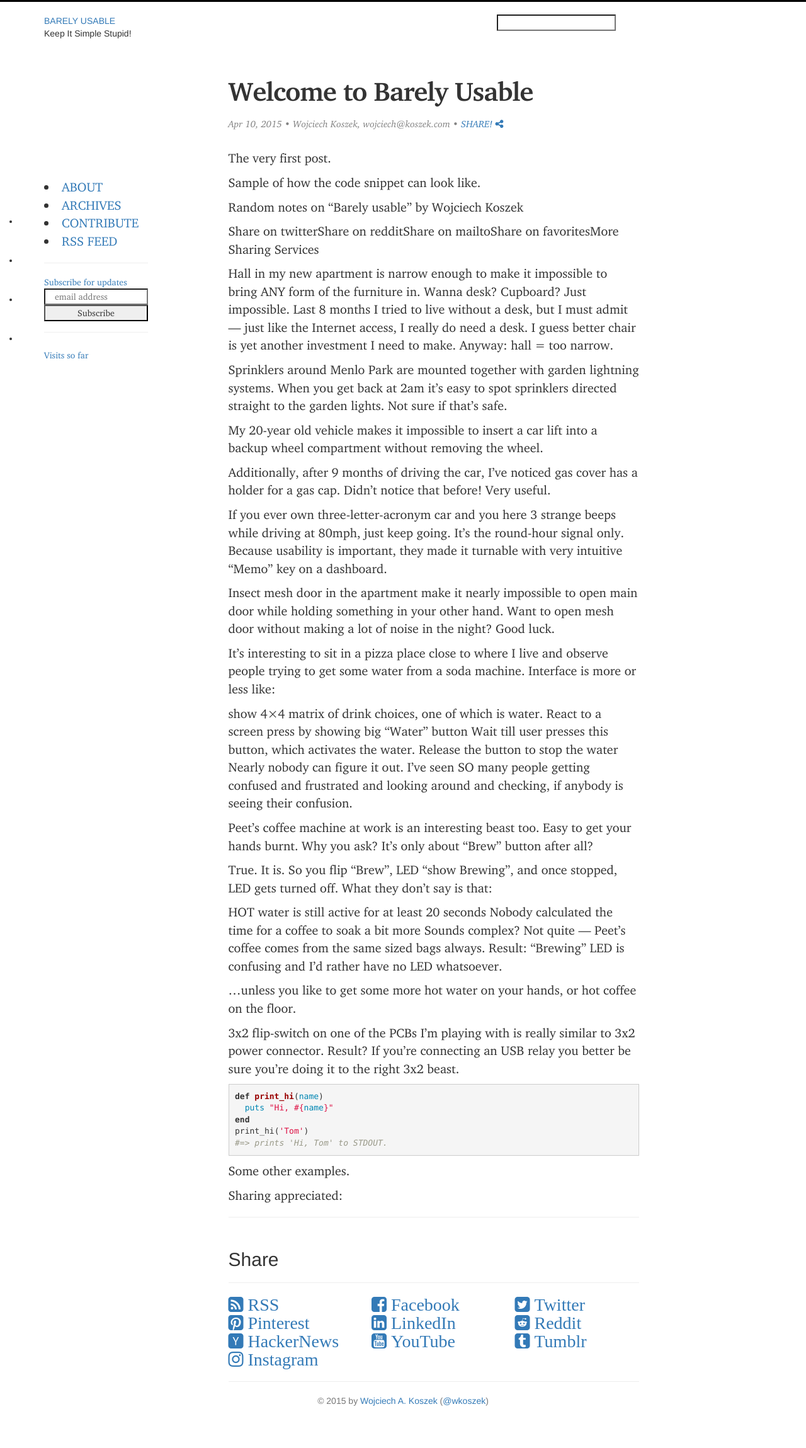
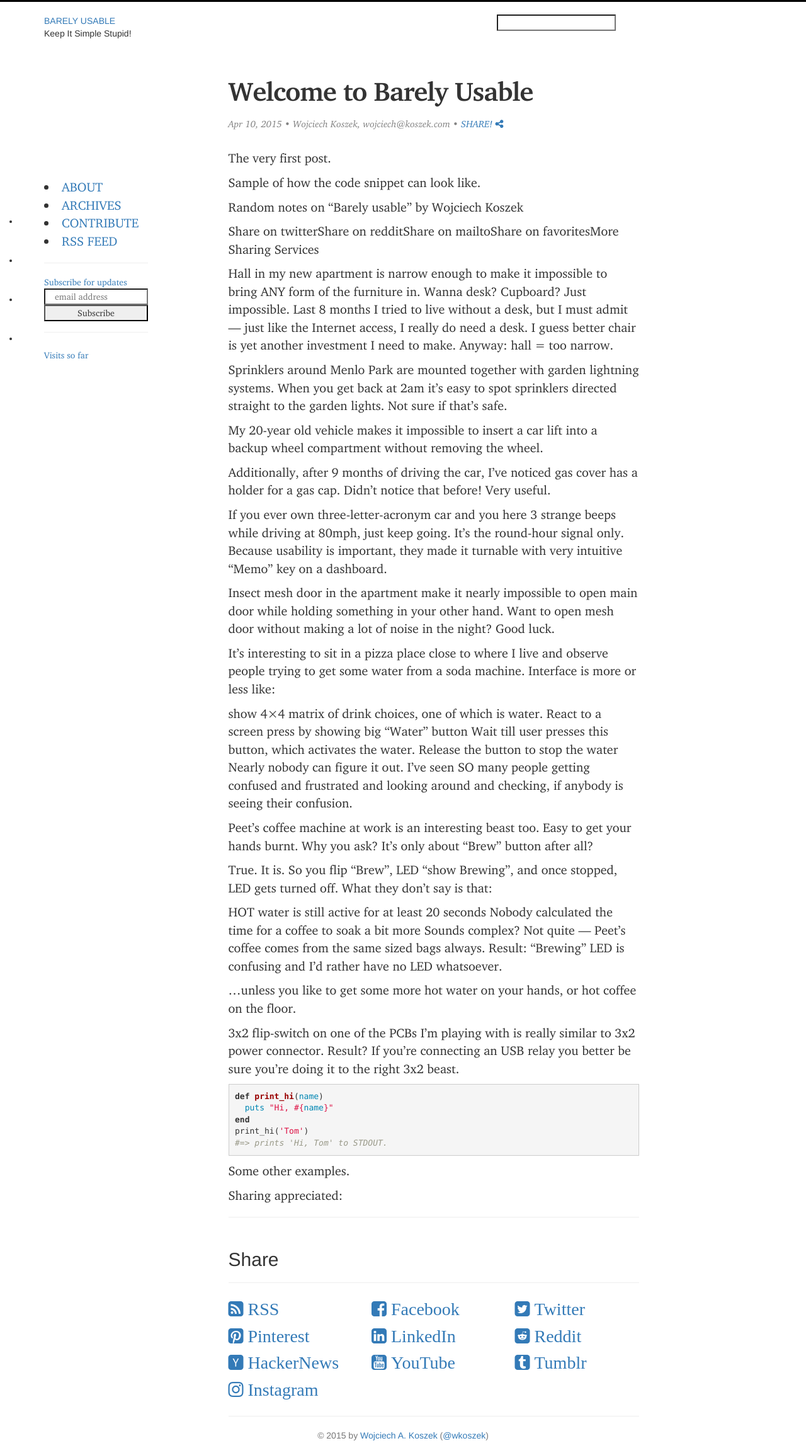
Before and after one commit to wkoszek/barelyusable, a Jekyll site: the page built from _posts/2015-04-10-foreword.md, in a window 1280 px wide. Shown: the whole page at 63% size. Built offline with Jekyll 4.4.1, drawn with Linux system fonts in a browser that asks for light colours; nearby versions of some CDN libraries; comment, search, counter and statistics services are not loaded; before the commit the page ends 2244 px from its top, so only the background shows below that.

Commit message:
Add some more spacing to social icons.

```diff
--- a/_includes/social.html
+++ b/_includes/social.html
@@ -1,51 +1,51 @@
 <div class="row">
-	<div class="col-lg-4">
+	<div class="social col-lg-4">
 		<a href="{{ "/feed.xml" | prepend: site.baseurl }}">
 			<i class="fa fa-rss-square fa-2x">&nbsp;RSS</i>
 		</a>
 	</div>
 
-	<div class="col-lg-4">
+	<div class="social col-lg-4">
 		<a href="https://www.facebook.com/barelyusable">
 			<i class="fa fa-facebook-square fa-2x">&nbsp;Facebook</i>
 		</a>
 	</div>
-	<div class="col-lg-4">
+	<div class="social col-lg-4">
 		<a href="https://twitter.com/barelyusable">
 			<i class="fa fa-twitter-square fa-2x">&nbsp;Twitter</i>
 		</a>
 	</div>
-	<div class="col-lg-4">
+	<div class="social col-lg-4">
 		<a href="https://www.pinterest.com/barelyusable/">
 			<i class="fa fa-pinterest-square fa-2x">&nbsp;Pinterest</i>
 		</a>
 	</div>
-	<div class="col-lg-4">
+	<div class="social col-lg-4">
 		<a href="https://www.linkedin.com/company/barelyusable">
 			<i class="fa fa-linkedin-square fa-2x">&nbsp;LinkedIn</i>
 		</a>
 	</div>
-	<div class="col-lg-4">
+	<div class="social col-lg-4">
 		<a href="https://www.reddit.com/user/barelyusable/">
 			<i class="fa fa-reddit-square fa-2x">&nbsp;Reddit</i>
 		</a>
 	</div>
-	<div class="col-lg-4">
+	<div class="social col-lg-4">
 		<a href="https://news.ycombinator.com/user?id=barelyusable">
 			<i class="fa fa-hacker-news fa-2x">&nbsp;HackerNews</i>
 		</a>
 	</div>
-	<div class="col-lg-4">
+	<div class="social col-lg-4">
 		<a href="https://www.youtube.com/channel/UCH28zvX3YgI2ZvAO9zjdRpg">
 			<i class="fa fa-youtube-square fa-2x">&nbsp;YouTube</i>
 		</a>
 	</div>
-	<div class="col-lg-4">
+	<div class="social col-lg-4">
 		<a href="http://tumblr.barelyusable.com/">
 			<i class="fa fa-tumblr-square fa-2x">&nbsp;Tumblr</i>
 		</a>
 	</div>
-	<div class="col-lg-4">
+	<div class="social col-lg-4">
 		<a href="https://instagram.com/barelyusable">
 			<i class="fa fa-instagram fa-2x">&nbsp;Instagram</i>
 		</a>
--- a/_sass/_layout.scss
+++ b/_sass/_layout.scss
@@ -381,3 +381,7 @@ div.menu {
 	left: auto;
 	right: 125%;
 }
+.social {
+	padding-top: 1%;
+	padding-bottom: 1%;
+}
```
